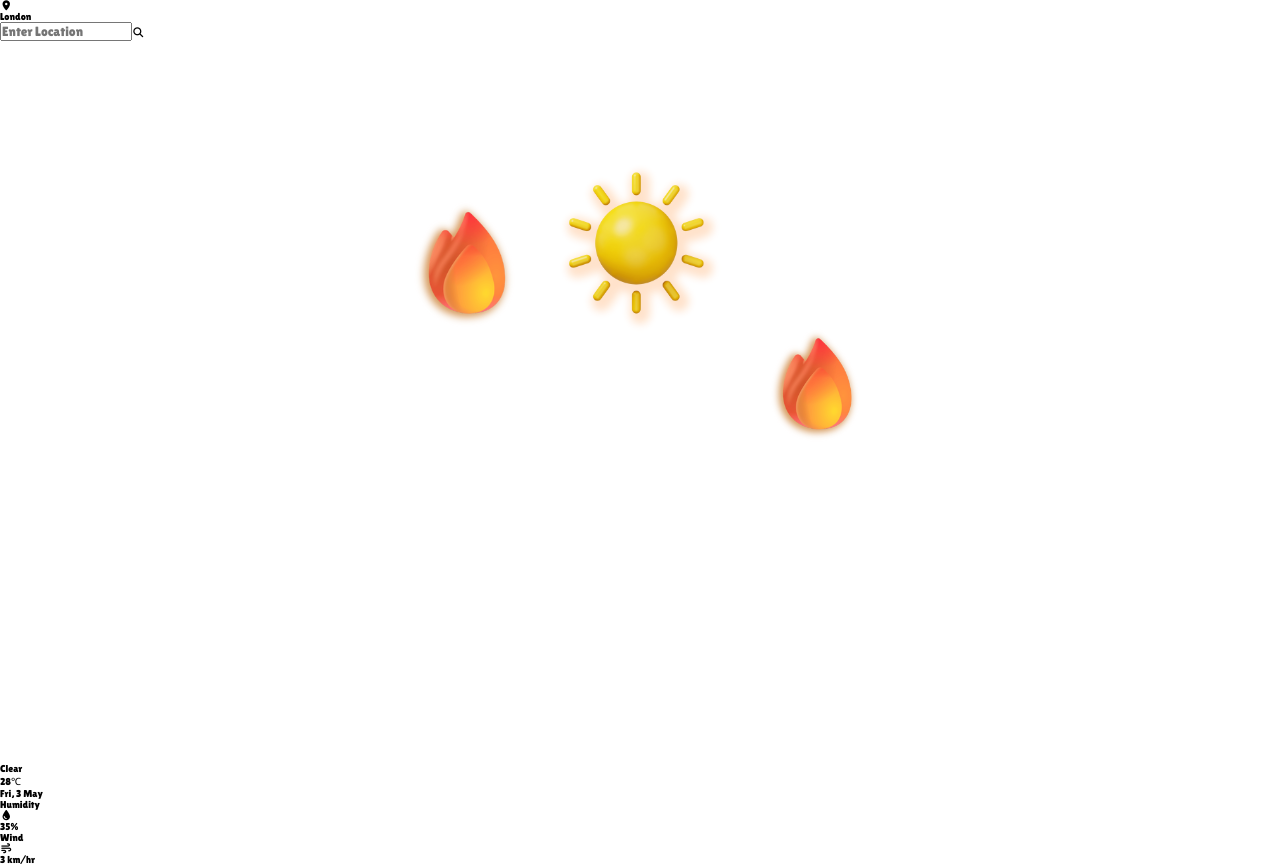
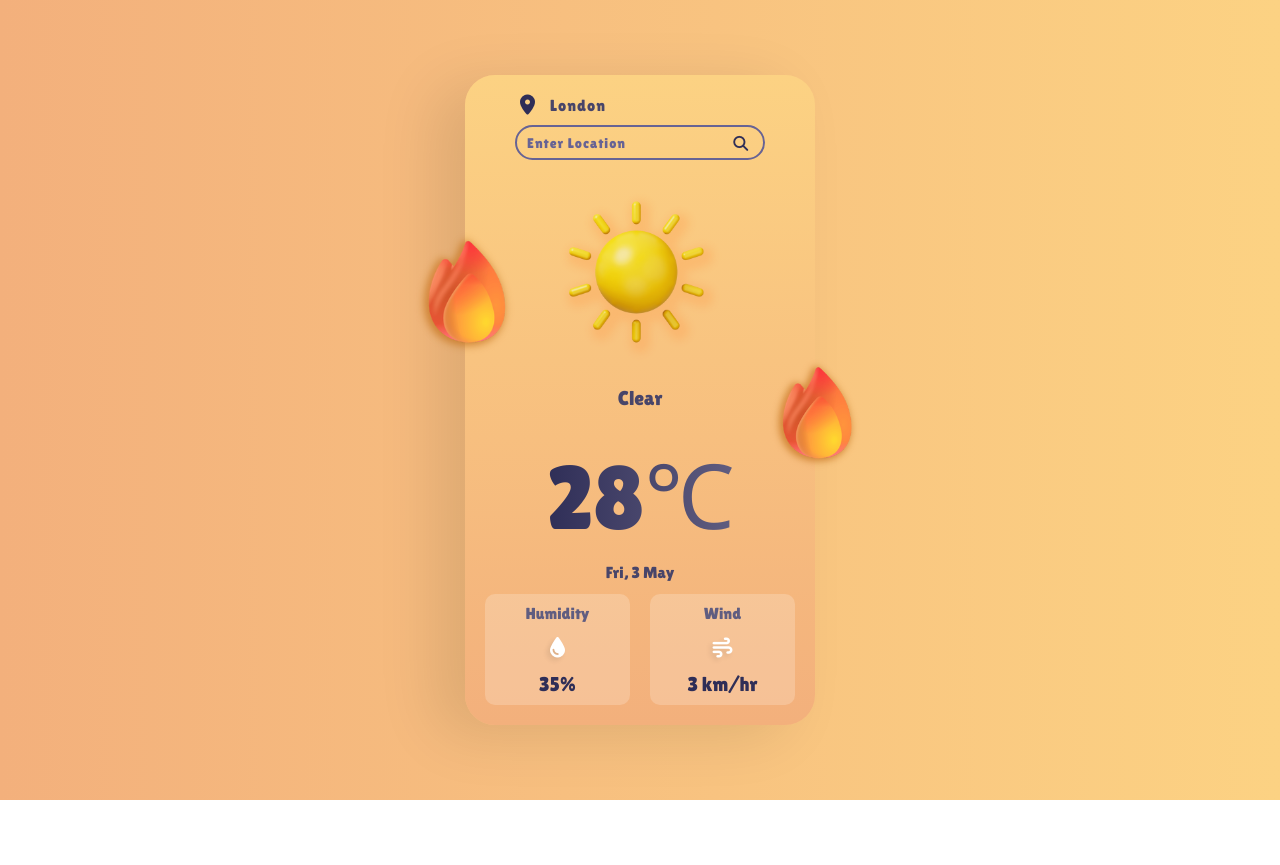
Before and after one commit to ibktommy/react_reloaded_projects, a React (Vite) app in the folder live_weather_app/: page / in a window 1280 px wide. After the commit the page ends 800 px from the top, so only its background shows below. Built offline with nearby package versions, Linux system fonts and the light colour scheme.

Commit message:
style the app

```diff
--- a/live_weather_app/src/components/WeatherApp.css
+++ b/live_weather_app/src/components/WeatherApp.css
@@ -0,0 +1,150 @@
+.container {
+  width: 100%;
+  height: 100vh;
+  background-image: linear-gradient(to right, #f3b07c, #fcd283);
+  display: flex;
+  justify-content: center;
+  align-items: center;
+  overflow: hidden;
+}
+
+.weather_app {
+  width: 35rem;
+  height: 65rem;
+  background-image: linear-gradient(to top, #f3b07c, #fcd283);
+  border-radius: 3rem;
+  display: flex;
+  flex-direction: column;
+  align-items: center;
+  padding: 2rem;
+  box-shadow: -3rem 1rem 6rem rgba(0,0,0,.1);
+  position: relative;
+}
+
+.search {
+  display: flex;
+  flex-direction: column;
+  row-gap: 1rem;
+}
+
+.search_top {
+  display: flex;
+  align-items: center;
+  column-gap: 1rem;
+}
+
+.search_top i {
+  font-size: 2rem;
+  color: #2f2e57;
+}
+
+.search_top div {
+  font-size: 1.6rem;
+  color: #484569;
+  letter-spacing: .1rem;
+}
+
+.search_bar {
+  position: relative;
+}
+
+.search_bar input {
+  width: 25rem;
+  height: 3.5rem;
+  background-color: transparent;
+  border: .2rem solid #676394;
+  border-radius: 3rem;
+  outline: none;
+  padding: 1rem 3rem 1rem 1rem;
+  font-size: 1.6rem;
+  color: #484569;
+}
+
+.search_bar input::placeholder {
+  font-size: 1.4rem;
+  color: #676394;
+  letter-spacing: .1rem;
+}
+
+.search_bar input:focus::placeholder {
+  color: transparent;
+}
+
+.search_bar i {
+  position: absolute;
+  top: 50%;
+  transform: translateY(-50%);
+  right: 1.5rem;
+  font-size: 1.5rem;
+  color: #2f2e57;
+  cursor: pointer;
+}
+
+.weather img {
+  margin-top: -9rem;
+}
+
+.weather_type {
+  position: absolute;
+  top: 48%;
+  left: 50%;
+  transform: translateX(-50%);
+  font-size: 2rem;
+  color: #484569;
+}
+
+.temp {
+  position: absolute;
+  top: 55%;
+  left: 50%;
+  transform: translateX(-50%);
+  font-size: 9rem;
+  background-image: linear-gradient(to right, #2f2e57, #605d80);
+  background-clip: text;
+  -webkit-background-clip: text;
+  -webkit-text-fill-color: transparent;
+  text-shadow: 0.5rem, .5rem, 1rem rgba(0,0,0,.2);
+}
+
+.weather_date {
+  position: absolute;
+  bottom: 22%;
+  font-size: 1.6rem;
+  color: #484569;
+}
+
+.weather_data {
+  width: 100%;
+  position: absolute;
+  bottom: 2rem;
+  display: flex;
+  column-gap: 2rem;
+  padding: 0 2rem;
+}
+
+.weather_data > div {
+  flex: 1;
+  display: flex;
+  flex-direction: column;
+  align-items: center;
+  row-gap: 1.5rem;
+  background-color: rgba(255, 255,255, 0.2);
+  padding: 1rem;
+  border-radius: 1rem;
+}
+
+.data_name {
+  font-size: 1.6rem;
+  color: #605d80;
+}
+
+.weather_data i {
+  font-size: 2rem;
+  color: #fff;
+  text-shadow: -.3rem .3rem .5rem rgba(0,0,0,.1);
+}
+
+.data {
+  font-size: 2rem;
+  color: #2f2e57;
+}
```
Also changed, not shown: live_weather_app/src/components/WeatherApp.jsx (+6 -8 lines).
